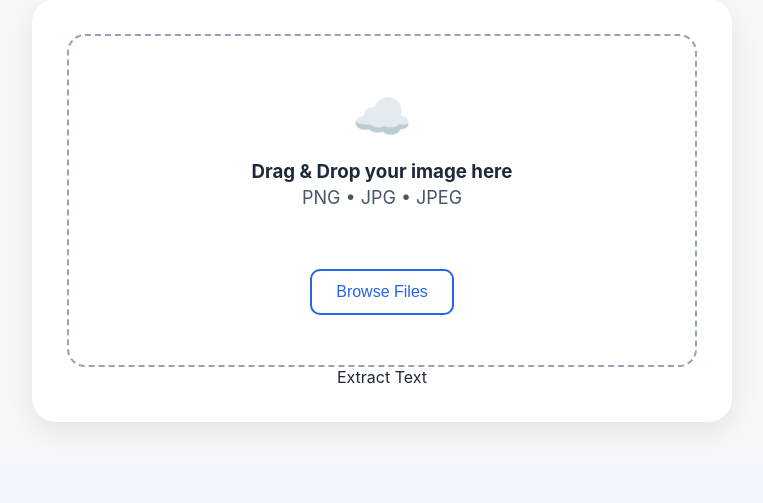
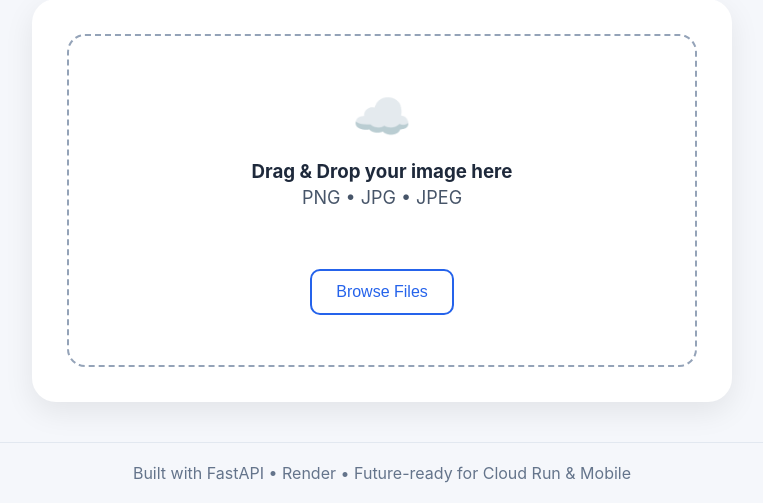
Before and after one commit to lavesh6395/ocr-webapp, a FastAPI app: page / in a window 1280 px wide. Shown: the part 349-852 px from the top of the page, without its empty margins (258-1021 px from the left). Before the commit the page ends 781 px from the top, so only its background shows below. Run offline with FastAPI, Linux system fonts and the light colour scheme.

Commit message:
Update index.html

```diff
--- a/app/templates/index.html
+++ b/app/templates/index.html
@@ -1,26 +1,17 @@
-
 <!DOCTYPE html>
 <html lang="en">
 <head>
-
     <meta charset="UTF-8">
-
     <meta name="viewport" content="width=device-width, initial-scale=1.0">
-
     <title>Notebook-to-PDF AI</title>
-
     <link rel="stylesheet" href="/static/style.css">
-
 </head>
 
 <body>
 
 <nav class="navbar">
-
     <div class="logo">Notebook-to-PDF AI</div>
-
     <div class="version">v{{ version }}</div>
-
 </nav>
 
 <main class="hero">
@@ -30,11 +21,8 @@
         <h1>Turn Handwritten Notes into Searchable PDFs</h1>
 
         <p>
-
             Upload notebook pages, scanned documents, or printed papers.
-
             AI-powered OCR will soon extract editable text while preserving formatting.
-
         </p>
 
         <div class="upload-card">
@@ -50,9 +38,7 @@ AI-powered OCR will soon extract editable text while preserving formatting.
                 <input type="file" id="file-input" accept="image/*" hidden>
 
                 <button id="browse-btn" class="secondary-btn">
-
                     Browse Files
-
                 </button>
 
             </div>
@@ -64,6 +50,8 @@ Browse Files
                 <p id="file-name"></p>
 
                 <button id="extract-btn" class="primary-btn">
+                    Extract Text
+                </button>
 
                 <div id="result-container" class="result-container hidden">
 
@@ -77,11 +65,6 @@ Copy Text
 
                 </div>
 
-
-Extract Text
-
-</button>
-
             </div>
 
         </div>
@@ -90,10 +73,11 @@ Extract Text
 
 </main>
 
+<footer>
+    Built with FastAPI • Render • Future-ready for Cloud Run & Mobile
 </footer>
 
 <script src="/static/script.js"></script>
 
 </body>
-
 </html>
```
Lines whose indentation alone changed are shown as unchanged.
